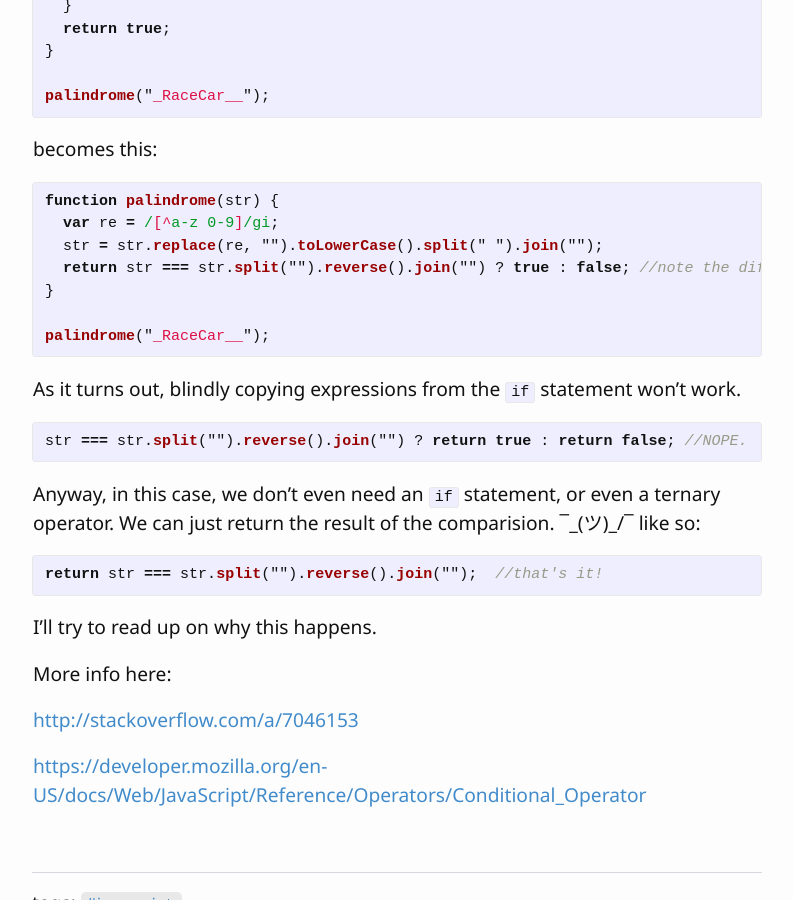
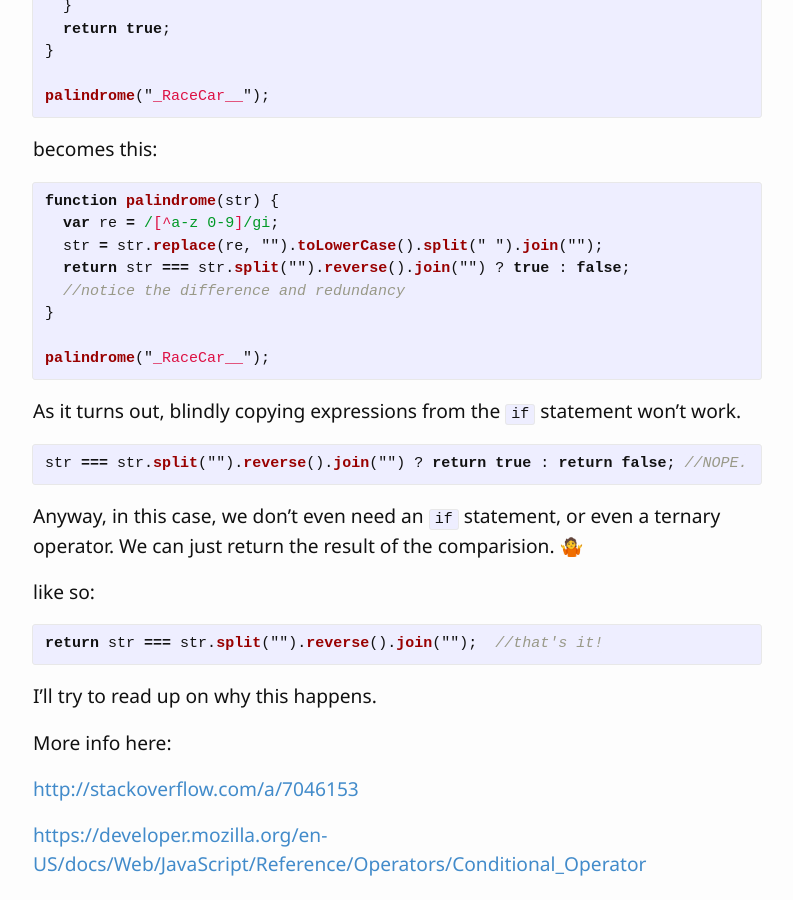
Before and after one commit to arjunnn/blog, a Jekyll site: the page built from _posts/2016-12-29-ternary-conditional-operator-javascript.md, in a window 1280 px wide and 900 px high, scrolled down 688 px. Shown: the whole window, without its empty margins (243-1036 px from the left). Built offline with Jekyll 4.4.1, drawn with Linux system fonts in a browser that asks for light colours; some web fonts are replaced.

Commit message:
update with emoji

```diff
--- a/_posts/2016-12-29-ternary-conditional-operator-javascript.md
+++ b/_posts/2016-12-29-ternary-conditional-operator-javascript.md
@@ -38,7 +38,8 @@ becomes this:
 function palindrome(str) {
   var re = /[^a-z 0-9]/gi;
   str = str.replace(re, "").toLowerCase().split(" ").join("");
-  return str === str.split("").reverse().join("") ? true : false; //note the difference and redundancy
+  return str === str.split("").reverse().join("") ? true : false;
+  //notice the difference and redundancy
 }
 
 palindrome("_RaceCar__");
@@ -54,7 +55,8 @@ str === str.split("").reverse().join("") ? return true : return false; //NOPE.
 {% endhighlight %}
 
 Anyway, in this case, we don't even need an `if` statement, or even a ternary operator.
- We can just return the result of the comparision.  ¯\_(ツ)_/¯
+ We can just return the result of the comparision.  🤷
+
  like so:
 
 {% highlight javascript %}
```
